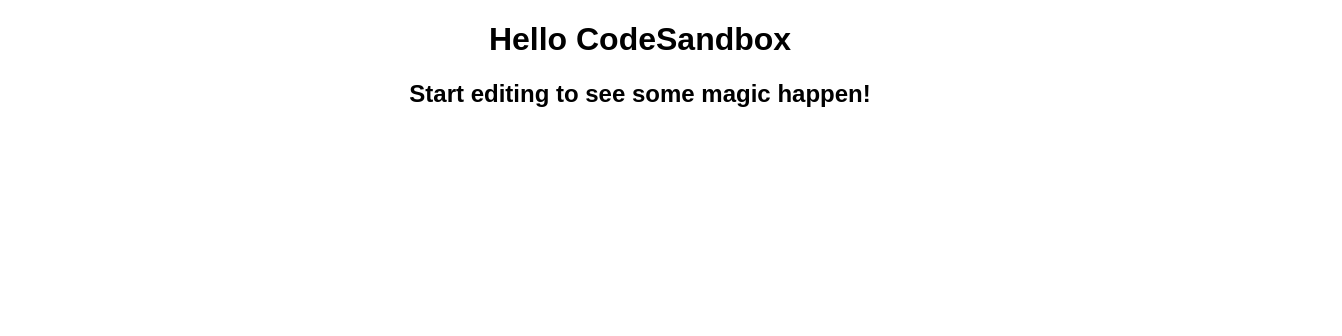
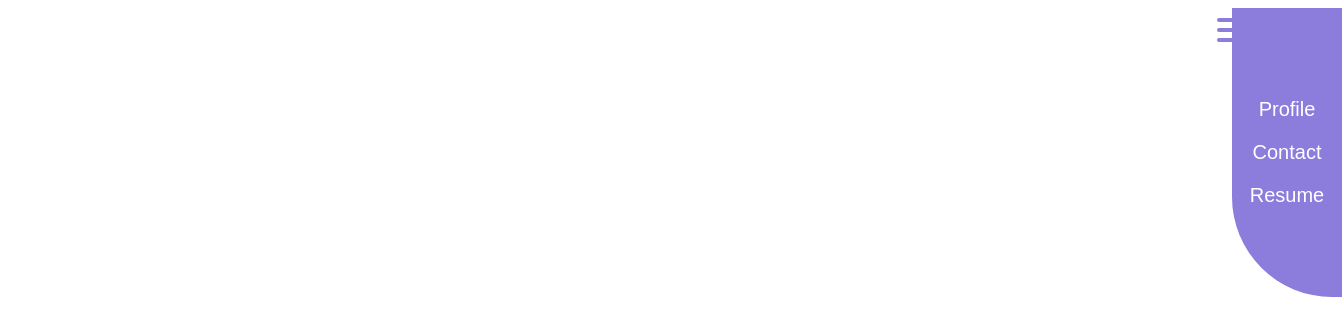
Before and after one commit to DanielWarfield1/KacysPetCare, a React (Create React App) app: page / in a window 1280 px wide. Shown: the top 336 px of the page, 1342 px wide, since content can reach past the window. Built offline with nearby package versions, Linux system fonts and the light colour scheme.

Commit message:
Getting Started

```diff
--- a/src/App.js
+++ b/src/App.js
@@ -1,10 +1,16 @@
 import "./styles.css";
+import Navbar from "./Components/Navbar.js";
+
+function onChangeView(view) {
+  window.scrollTo(0, 0);
+  setCurrentView(view);
+  console.log("Changed View To Home");
+}
 
 export default function App() {
   return (
-    <div className="App">
-      <h1>Hello CodeSandbox</h1>
-      <h2>Start editing to see some magic happen!</h2>
+    <div className="App" style={{ margin: 0, padding: 0 }}>
+      <Navbar onChangeView={onChangeView} />
     </div>
   );
 }
--- /dev/null
+++ b/src/Components/Navbar.css
@@ -0,0 +1,98 @@
+:root {
+  --bar-width: 30px;
+  --bar-height: 4px;
+  --hamburger-gap: 6px;
+  --foreground: #8c7cdc;
+  --background: white;
+  --hamburger-margin: 8px;
+  --animation-timing: 200ms ease-in-out;
+  --hamburger-height: calc(var(--bar-height) * 3 + var(--hamburger-gap) * 2);
+}
+
+.hamburger-menu {
+  --x-width: calc(var(--hamburger-height) * 1.41421356237);
+  translate: -15px;
+  display: flex;
+  flex-direction: column;
+  gap: var(--hamburger-gap);
+  width: max-content;
+  top: var(--hamburger-margin);
+  left: var(--hamburger-margin);
+  z-index: 2;
+  cursor: pointer;
+}
+
+.hamburger-menu:has(input:checked) {
+  --foreground: white;
+  --background: #333;
+}
+
+.hamburger-menu:has(input:focus-visible)::before,
+.hamburger-menu:has(input:focus-visible)::after,
+.hamburger-menu input:focus-visible {
+  border: 1px solid var(--background);
+  box-shadow: 0 0 0 1px var(--foreground);
+}
+
+.hamburger-menu::before,
+.hamburger-menu::after,
+.hamburger-menu input {
+  content: "";
+  width: var(--bar-width);
+  height: var(--bar-height);
+  background-color: var(--foreground);
+  border-radius: 9999px;
+  transform-origin: left center;
+  transition: opacity var(--animation-timing), width var(--animation-timing),
+    rotate var(--animation-timing), translate var(--animation-timing),
+    background-color var(--animation-timing);
+}
+
+.hamburger-menu input {
+  appearance: none;
+  padding: 0;
+  margin: 0;
+  outline: none;
+  pointer-events: none;
+}
+
+.hamburger-menu:has(input:checked)::before {
+  rotate: 45deg;
+  width: var(--x-width);
+  translate: 0 calc(var(--bar-height) / -2);
+}
+
+.hamburger-menu:has(input:checked)::after {
+  rotate: -45deg;
+  width: var(--x-width);
+  translate: 0 calc(var(--bar-height) / 2);
+}
+
+.hamburger-menu input:checked {
+  opacity: 0;
+  width: 0;
+}
+
+.sidebar {
+  position: absolute;
+  top: 0;
+  transition: translate var(--animation-timing);
+  translate: 0px;
+  padding: 5px;
+  padding-top: 80px;
+  padding-bottom: 80px;
+  border-bottom-left-radius: 100px;
+  background-color: var(--foreground);
+  color: var(--background);
+  width: 100px;
+}
+
+.hamburger-menu:has(input:checked) + .sidebar {
+  translate: -60px;
+}
+
+.navElem {
+  font-size: 20px;
+  padding: 10px;
+  cursor: pointer;
+}
--- /dev/null
+++ b/src/Components/Navbar.js
@@ -0,0 +1,50 @@
+import "./Navbar.css";
+
+export default function Navbar({ onChangeView }) {
+  return (
+    <div
+      style={{
+        display: "flex",
+        justifyContent: "space-between",
+        position: "sticky",
+        top: 0,
+        zIndex: 10000,
+      }}
+    >
+      <div></div>
+      <div
+        style={{
+          display: "flex",
+          alignItems: "center",
+          paddingRight: "10px",
+          paddingTop: "10px",
+        }}
+      >
+        <Hamburger onChangeView={onChangeView} />
+      </div>
+    </div>
+  );
+}
+
+function Hamburger({ onChangeView }) {
+  return (
+    <>
+      <label class="hamburger-menu">
+        <input type="checkbox" />
+      </label>
+      <aside class="sidebar">
+        <div>
+          <div class="navElem" onClick={() => onChangeView("profileView")}>
+            Profile
+          </div>
+          <div class="navElem" onClick={() => onChangeView("hireView")}>
+            Contact
+          </div>
+          <div class="navElem" onClick={() => onChangeView("resumeView")}>
+            Resume
+          </div>
+        </div>
+      </aside>
+    </>
+  );
+}
```
Also changed, not shown: .codesandbox/tasks.json (added), 1 other file (tests, documents, lock files or other folders).
